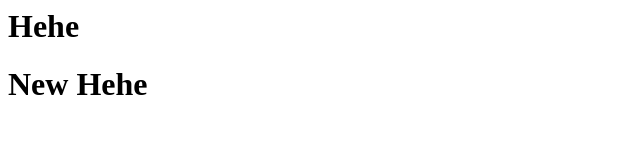
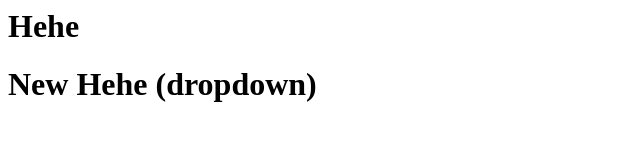
Before and after one commit to DhruvJain1351/localrepo, a plain HTML site: page index.html in a window 1280 px wide. Shown: the whole page, without its empty margins (0-640 px from the left). Drawn offline with Linux system fonts and the light colour scheme.

Commit message:
added dropdown

```diff
--- a/index.html
+++ b/index.html
@@ -1,2 +1,2 @@
 <h1>Hehe</h1>
-<h1>New Hehe</h1>
+<h1>New Hehe (dropdown)</h1>
```
